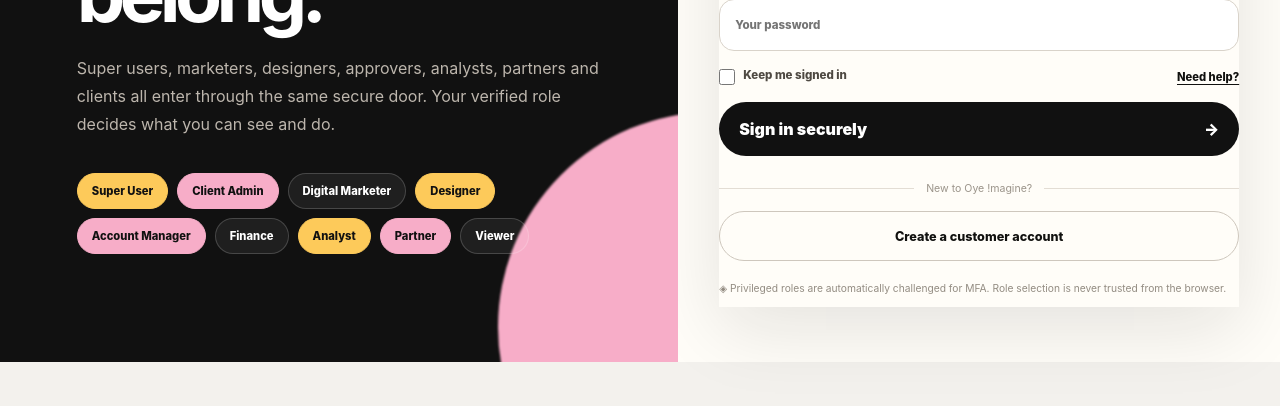
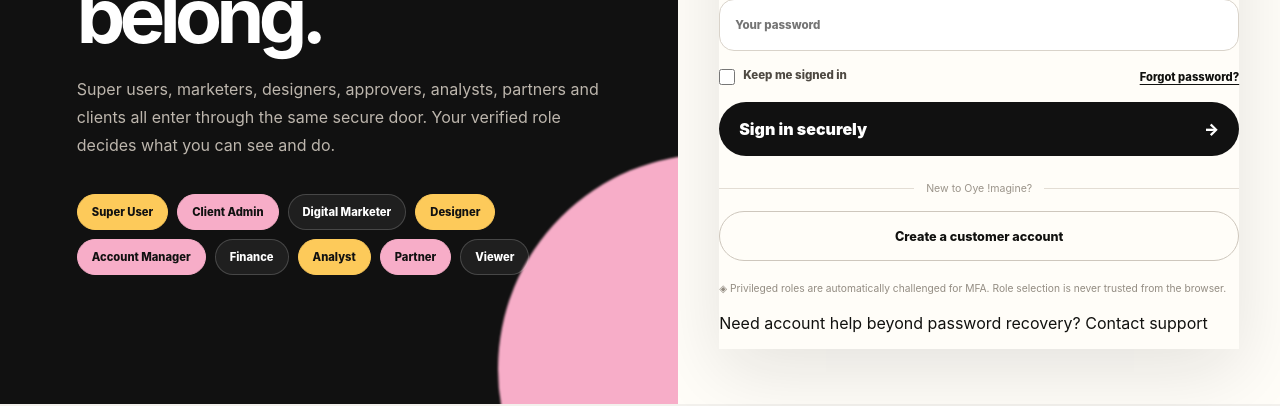
Before and after one commit to arunkumarmanikonda-web/oye-imagine-growth-os-starter, a Next.js app: page /login in a window 1280 px wide. Shown: the part 507-913 px from the top of the page. Built offline with nearby package versions, Linux system fonts and the light colour scheme; no server answers.

Commit message:
Add self-service password recovery link to login

```diff
--- a/src/app/login/page.tsx
+++ b/src/app/login/page.tsx
@@ -41,12 +41,13 @@ export default async function LoginPage({
           <form action="/api/auth/login" method="post" className="auth-premium-form">
             <label>Email address<input type="email" name="email" autoComplete="username" required placeholder="you@company.com" /></label>
             <label>Password<input type="password" name="password" autoComplete="current-password" required placeholder="Your password" /></label>
-            <div className="auth-form-meta"><label className="auth-checkbox"><input type="checkbox" name="remember" /> <span>Keep me signed in</span></label><Link href="/contact">Need help?</Link></div>
+            <div className="auth-form-meta"><label className="auth-checkbox"><input type="checkbox" name="remember" /> <span>Keep me signed in</span></label><Link href="/forgot-password">Forgot password?</Link></div>
             <button type="submit" className="auth-submit">Sign in securely <span aria-hidden="true">→</span></button>
           </form>
           <div className="auth-divider"><span>New to Oye !magine?</span></div>
           <Link className="auth-create-link" href="/signup">Create a customer account</Link>
           <p className="auth-security-note"><span aria-hidden="true">◈</span> Privileged roles are automatically challenged for MFA. Role selection is never trusted from the browser.</p>
+          <p className="mt-4 text-center text-xs text-black/55">Need account help beyond password recovery? <Link href="/contact" className="font-semibold underline underline-offset-4">Contact support</Link></p>
         </div>
       </section>
     </main>
```
